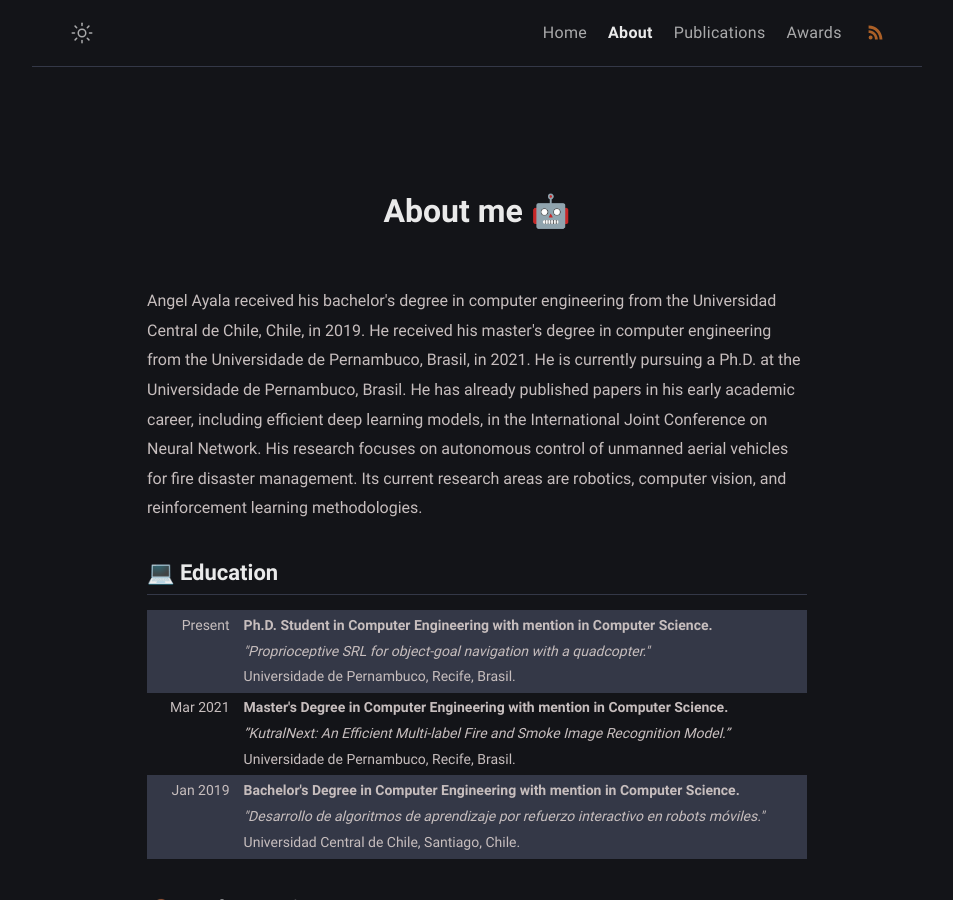
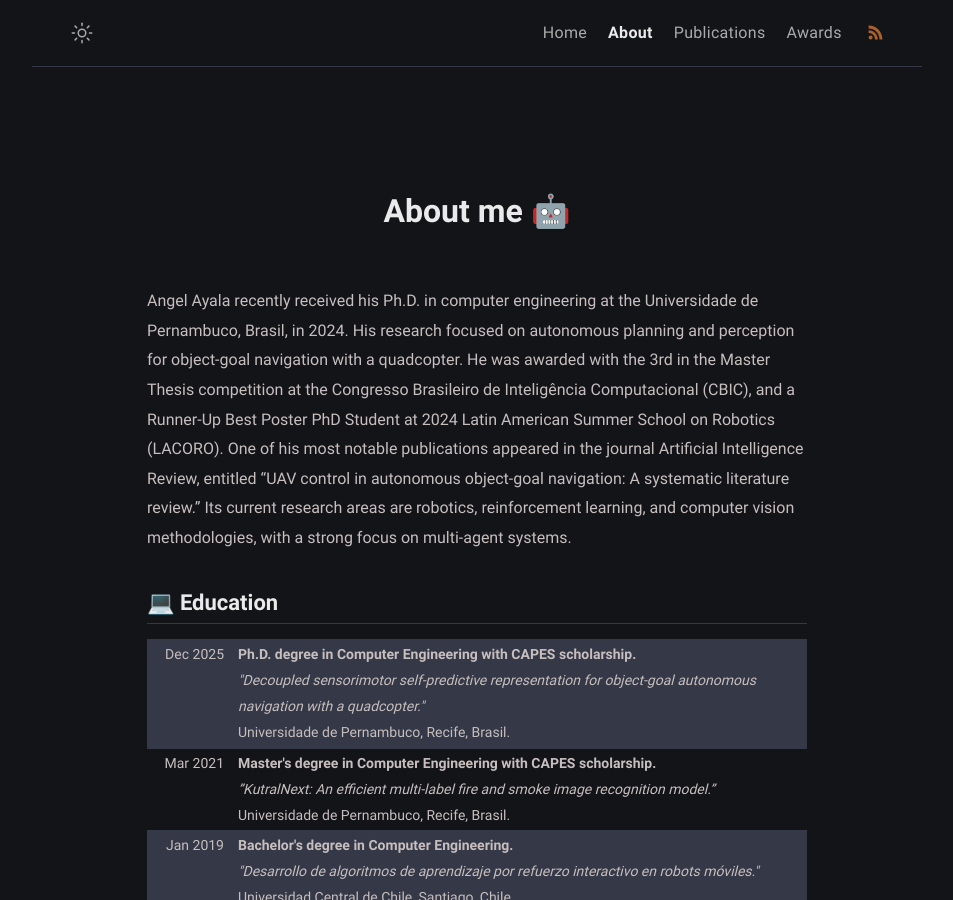
Before and after one commit to angel-ayala/angel-ayala.github.io, a Jekyll site: the page built from about.html, in a window 1280 px wide and 900 px high. Shown: the whole window, without its empty margins (163-1116 px from the left). Built offline with Jekyll 4.4.1, drawn with Linux system fonts in a browser that asks for light colours.

Commit message:
update 2025

```diff
--- a/_config.yml
+++ b/_config.yml
@@ -13,11 +13,10 @@ mode: dark # default theme "dark" | "light"
 author:
   name: Angel Ayala # author name
   bio: >- # tell to the world
-    👋 I'm a PhD student at the Universidade de Pernambuco in Recife, Brazil.
-    Developed works address deep learning and computer vision approaches for fire recognition.
-    Currently researching state representation learning methods for UAV control in fire emergencies.
-    Studies address solving an autonomous object-goal navigation problem with a quadcopter using sample-efficient reinforcement learning algorithms.
-    Therefore, research interest includes robotics, computer vision, and decision-making.
+    👋 I received my Computer Engineering PhD at the Universidade de Pernambuco in Recife, Brazil.
+    Developed studies addressed solving an autonomous object-goal navigation problem with a quadcopter using sample-efficient reinforcement learning algorithms.
+    Previous research focused on perception for fire recognition with deep learning and computer vision approaches.
+    Current research interest includes robotics, computer vision, and decision-making focused on multi-agent systems.
   username: angel-ayala # general username
   github: angel-ayala # github username
   twitter: # twitter username
--- a/about.html
+++ b/about.html
@@ -7,12 +7,11 @@ comments: false
 ---
 
 <section class="about-info">
-Angel Ayala received his bachelor's degree in computer engineering from the Universidad Central de Chile, Chile, in 2019.
-He received his master's degree in computer engineering from the Universidade de Pernambuco, Brasil, in 2021.
-He is currently pursuing a Ph.D. at the Universidade de Pernambuco, Brasil.
-He has already published papers in his early academic career, including efficient deep learning models, in the International Joint Conference on Neural Network.
-His research focuses on autonomous control of unmanned aerial vehicles for fire disaster management.
-Its current research areas are robotics, computer vision, and reinforcement learning methodologies.
+Angel Ayala recently received his Ph.D. in computer engineering at the Universidade de Pernambuco, Brasil, in 2024.
+His research focused on autonomous planning and perception for object-goal navigation with a quadcopter.
+He was awarded with the 3rd in the Master Thesis competition at the Congresso Brasileiro de Inteligência Computacional (CBIC), and a Runner-Up Best Poster PhD Student at 2024 Latin American Summer School on Robotics (LACORO).
+One of his most notable publications appeared in the journal Artificial Intelligence Review, entitled “UAV control in autonomous object-goal navigation: A systematic literature review.”
+Its current research areas are robotics, reinforcement learning, and computer vision methodologies, with a strong focus on multi-agent systems.
 </section>
 
 <section class="about-info">
@@ -21,25 +20,25 @@ Its current research areas are robotics, computer vision, and reinforcement lear
     <table class="degrees-list">
       <tbody>
         <tr>
-          <td class="degree-date">Present</td>
+          <td class="degree-date">Dec 2025</td>
           <td class="degree-info">
-            <span class="degree-title">Ph.D. Student in Computer Engineering with mention in Computer Science.</span>
-            <span class="degree-work">"Proprioceptive SRL for object-goal navigation with a quadcopter."</span>
+            <span class="degree-title">Ph.D. degree in Computer Engineering with CAPES scholarship.</span>
+            <span class="degree-work">"Decoupled sensorimotor self-predictive representation for object-goal autonomous navigation with a quadcopter."</span>
             <span class="degree-institution">Universidade de Pernambuco, Recife, Brasil.</span>
           </td>
         </tr>
         <tr>
           <td class="degree-date">Mar 2021</td>
           <td class="degree-info">
-            <span class="degree-title">Master's Degree in Computer Engineering with mention in Computer Science.</span>
-            <span class="degree-work">”KutralNext: An Efficient Multi-label Fire and Smoke Image Recognition Model.”</span>
+            <span class="degree-title">Master's degree in Computer Engineering with CAPES scholarship.</span>
+            <span class="degree-work">”KutralNext: An efficient multi-label fire and smoke image recognition model.”</span>
             <span class="degree-institution">Universidade de Pernambuco, Recife, Brasil.</span>
           </td>
         </tr>
         <tr>
           <td class="degree-date">Jan 2019</td>
           <td class="degree-info">
-            <span class="degree-title">Bachelor's Degree in Computer Engineering with mention in Computer Science.</span>
+            <span class="degree-title">Bachelor's degree in Computer Engineering.</span>
             <span class="degree-work">"Desarrollo de algoritmos de aprendizaje por refuerzo interactivo en robots móviles."</span>
             <span class="degree-institution">Universidad Central de Chile, Santiago, Chile.</span>
           </td>
```
Also changed, not shown: 1 other file.
